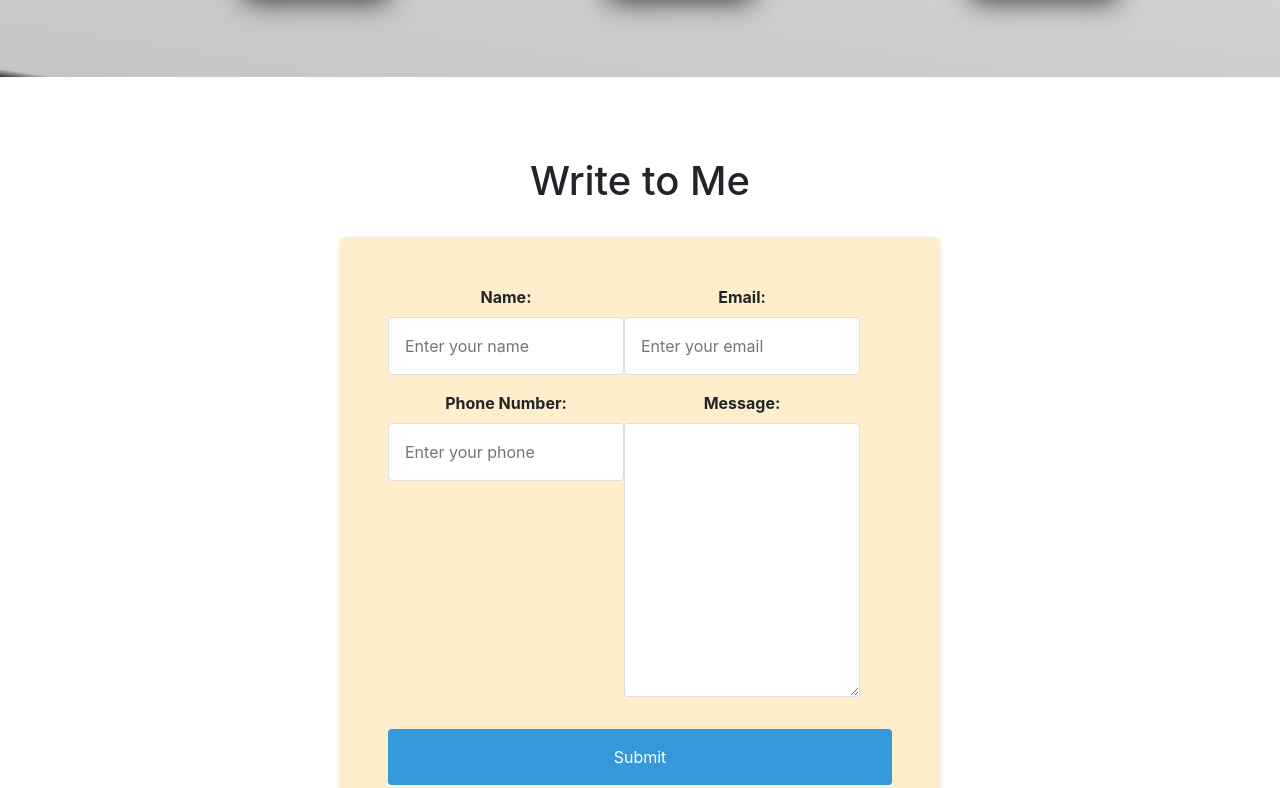
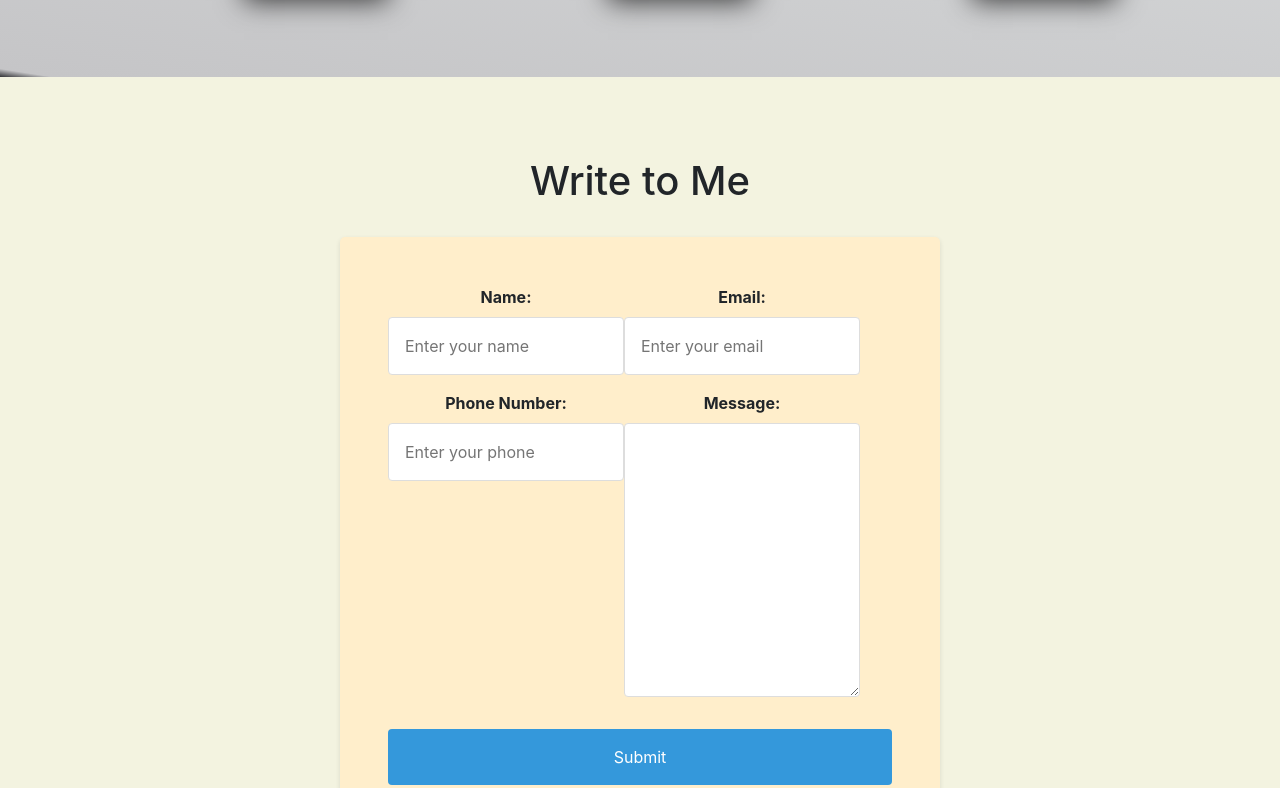
Before and after one commit to shitaljha14/shital_portfolio, a plain HTML site: page index.html in a window 1280 px wide. Shown: the part 1941-2729 px from the top of the page. Drawn offline with nearby package versions, Linux system fonts and the light colour scheme.

Commit message:
Update style.css

```diff
--- a/style.css
+++ b/style.css
@@ -135,6 +135,7 @@ navbar {
 #contact {
     text-align: center; /* Center the content within the section */
     padding: 5rem 0; /* Add some top and bottom padding */
+    background-color: #f3f3e0;
   }
 
   /* Style the headline */
```
